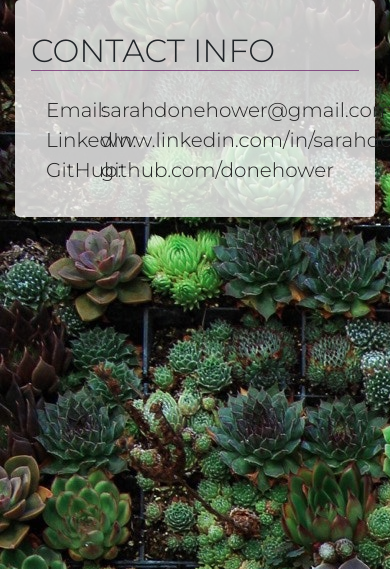
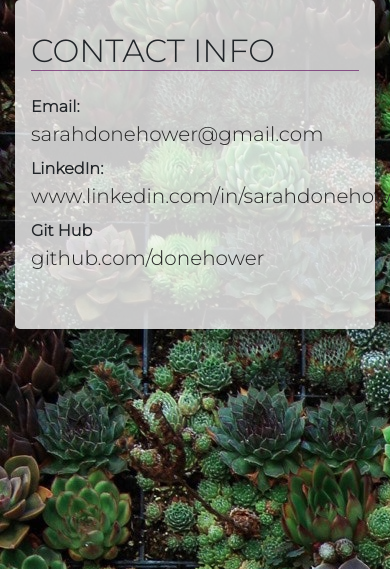
Before and after one commit to donehower/skd_site, a Flask app: page /contact in a window 390 px wide; the page is wider, and only the part inside the window is pictured. Shown: the part 56-625 px from the top of that part. Run offline with Flask 2, Linux system fonts and the light colour scheme; some libraries are stand-ins or nearby versions.

Commit message:
Made grid responsive

```diff
--- a/skd_site/templates/contact_info.html
+++ b/skd_site/templates/contact_info.html
@@ -1,7 +1,7 @@
 {% extends "base.html" %}
 {% block content %}
 
-<div class="container">
+<div class="container-fluid">
   <div class="jumbotron" id="white_alpha">
 
       <div class="headline">
@@ -9,21 +9,17 @@
         <p></p>
       </div>
       <br>
-      <div class="container">
-          <div class="row">
-            <div class="col-2">
-              <div class="contact-title">Email:</div>
-              <div class="contact-title">LinkedIn:</div>
-              <div class="contact-title">GitHub:</div>
-            </div>
-            <div class="col-10">
-              <a href="mailto:sarahdonehower@gmail.com" class="contact-title">sarahdonehower@gmail.com</a><br>
-              <a href="https://linkedin.com/in/sarahdonehower" class="contact-title">www.linkedin.com/in/sarahdonehower</a><br>
-              <a href="https://github.com/donehower" class="contact-title">github.com/donehower</a>
-            </div>
-          </div>
-      </div>
+      <dl class="row">
+        <dt class="col-sm-3">Email: </dt>
+        <dd class="col-sm-9"><a href="mailto:sarahdonehower@gmail.com" class="contact-title">sarahdonehower@gmail.com</a></dd>
 
+        <dt class="col-sm-3">LinkedIn: </dt>
+        <dd class="col-sm-9"><a href="https://linkedin.com/in/sarahdonehower" class="contact-title">www.linkedin.com/in/sarahdonehower</a></dd>
+
+        <dt class="col-sm-3">Git Hub</dt>
+        <dd class="col-sm-9"><a href="https://github.com/donehower" class="contact-title">github.com/donehower</a></dd>
+
+      </dl>
   </div>
 
 </div>
```
